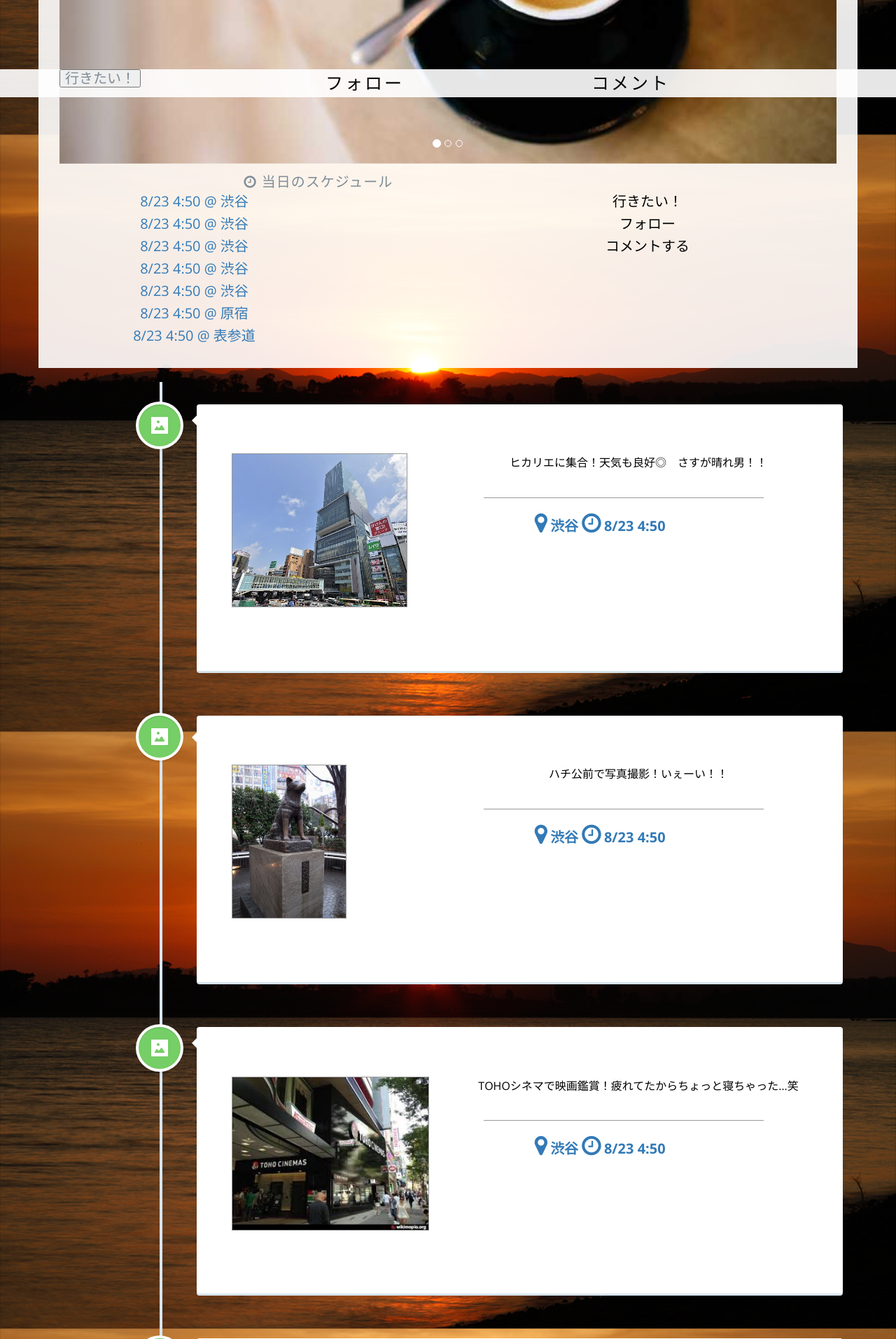
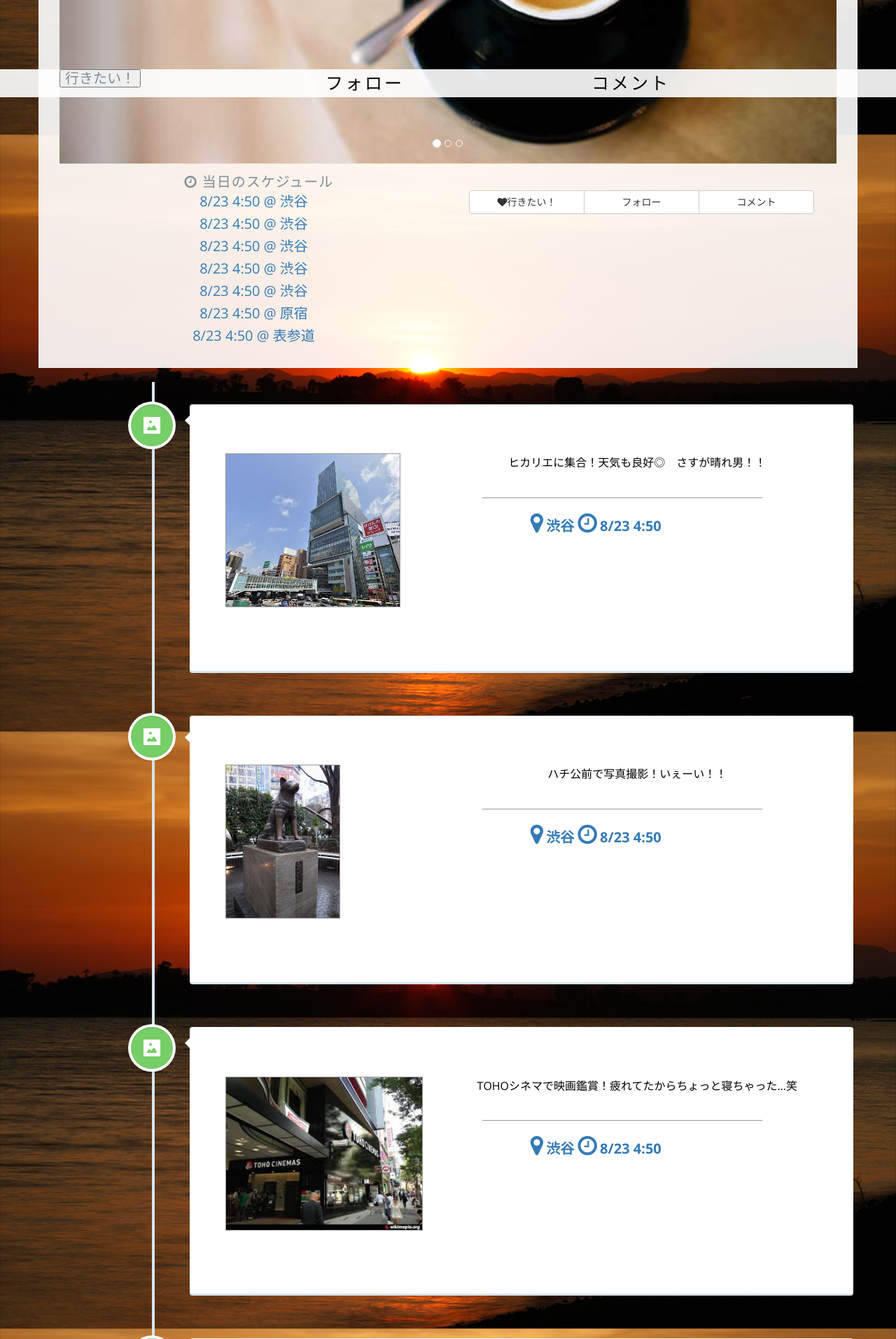
Before and after one commit to toshiokun/planbox, a PHP site: page /planbox/datecourse.php?id=1 in a window 1280 px wide. Shown: the part 661-2575 px from the top of the page at 70% size. Run offline with PHP 8.4, Linux system fonts and the light colour scheme; data comes from the database, SQL or seed files in the repository; data that the repository does not hold is empty.

Commit message:
修正できなかったごめんなさい

```diff
--- a/datecourse.php
+++ b/datecourse.php
@@ -170,28 +170,30 @@ $j = 0;
                         <span class="icon-next"></span>
                     </a>
                 </div>
-                <div class="col-lg-8">
+                <div class="col-lg-12">
                 </br>
+                <div class="col-lg-6">
                     <h2 class="intro-text text-center">
                         <i class="fa fa-clock-o"></i>
                         当日のスケジュール
                     </h2>
                 </div>
-                <div class="col-lg-8">
-                    <div class="col-sm-6">
+            </div>
+            <div class="col-lg-6">
+                <div class="text-center">
                     <?php foreach($posts as $post) { ?>
                     <?php $i = $i + 1; ?>
                     <p><a href="#tweet<?php echo $i;?>"><?php print date("n/j G:i", strtotime($post['created']));?> @ <?php echo $post['location']; ?> </a></p>
                     <?php } ?>
                 </div>
             </div>
-                <div class="col-lg-4">
-                    <div class="col-sm-6">
-                        <p>行きたい！</p>
-                        <p>フォロー</p>
-                        <p>コメントする</p>
+            <div class="col-lg-6">
+                <div class="col-sm-12 btn-group" role="group">
+                    <button type="button" class="col-sm-4 btn btn-default"><i class="fa fa-heart"></i>行きたい！</button>
+                    <button type="button" class="col-sm-4 btn btn-default">フォロー</button>
+                    <button type="button" class="col-sm-4 btn btn-default">コメント</button>
                 </div>
-                </div>
+
                 </div>
             </div>
         </div>
@@ -270,7 +272,7 @@ $j = 0;
                             <input type="hidden" name="user_id" value="1"></input>
                             <input type="hidden" name="date_id" value="<?php echo $date_id; ?>"></input>
                             <input type="submit" value="行きたい！"></input></form></p>
-                    </li >
+                        </li>
                         <li class="col-sm-4">
                             <p>フォロー</p>
                         </li>
@@ -279,6 +281,8 @@ $j = 0;
                         </li>
                     </div>
                 </nav>
+
+
 
                 <!-- jQuery -->
                 <script src="js/jquery.js"></script>
```
Lines whose indentation alone changed are shown as unchanged.
